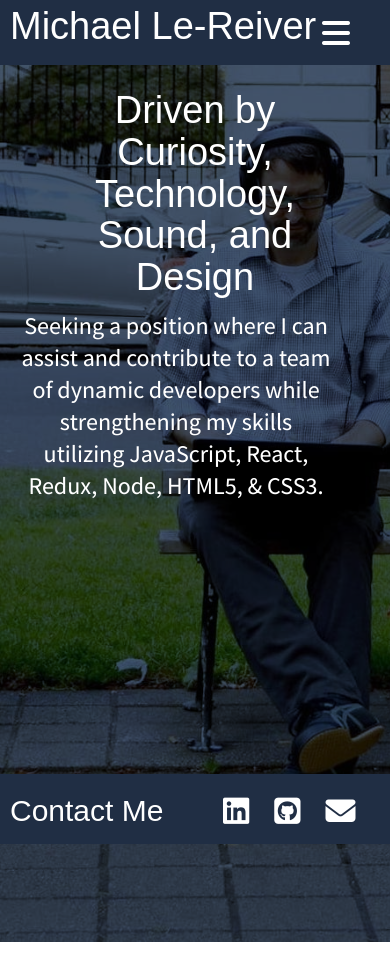
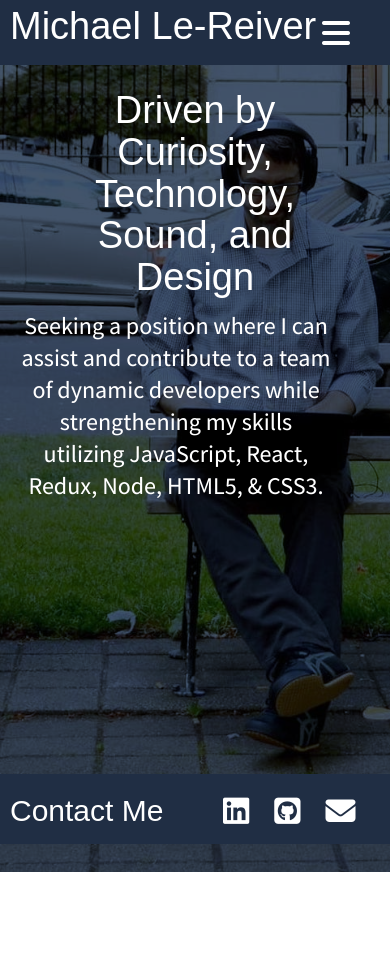
Before and after one commit to LeReiver/new-portfolio, a React (Create React App) app: page /about in a window 390 px wide. After the commit the page ends 892 px from the top, so only its background shows below. Built offline with nearby package versions, Linux system fonts and the light colour scheme; a web font is replaced by a local one.

Commit message:
adjusted padding bottom on small devices

```diff
--- a/src/components/about/about.css
+++ b/src/components/about/about.css
@@ -44,7 +44,7 @@ p.p2.left.about {
 
 section {
   height: 95vh;
-  padding-bottom: 100px;
+  padding-bottom: 30px;
 }
 
   p, p.p2,
--- a/src/components/main/main.css
+++ b/src/components/main/main.css
@@ -40,7 +40,7 @@ p.p2 {
 
 @media only screen and (max-width: 550px) {
   main {
-  padding-bottom: 50px;
+  padding-bottom: 20px;
   }
 
   p, p.p2,
```
